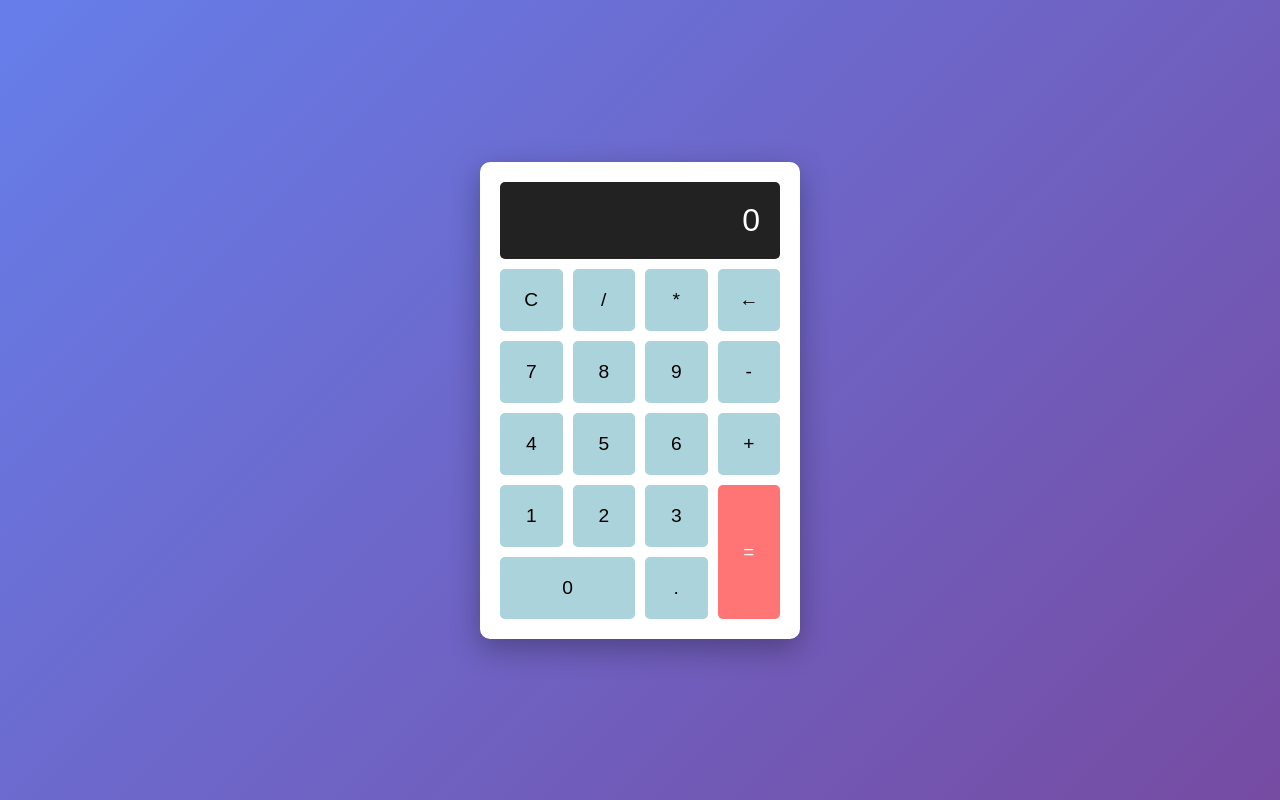
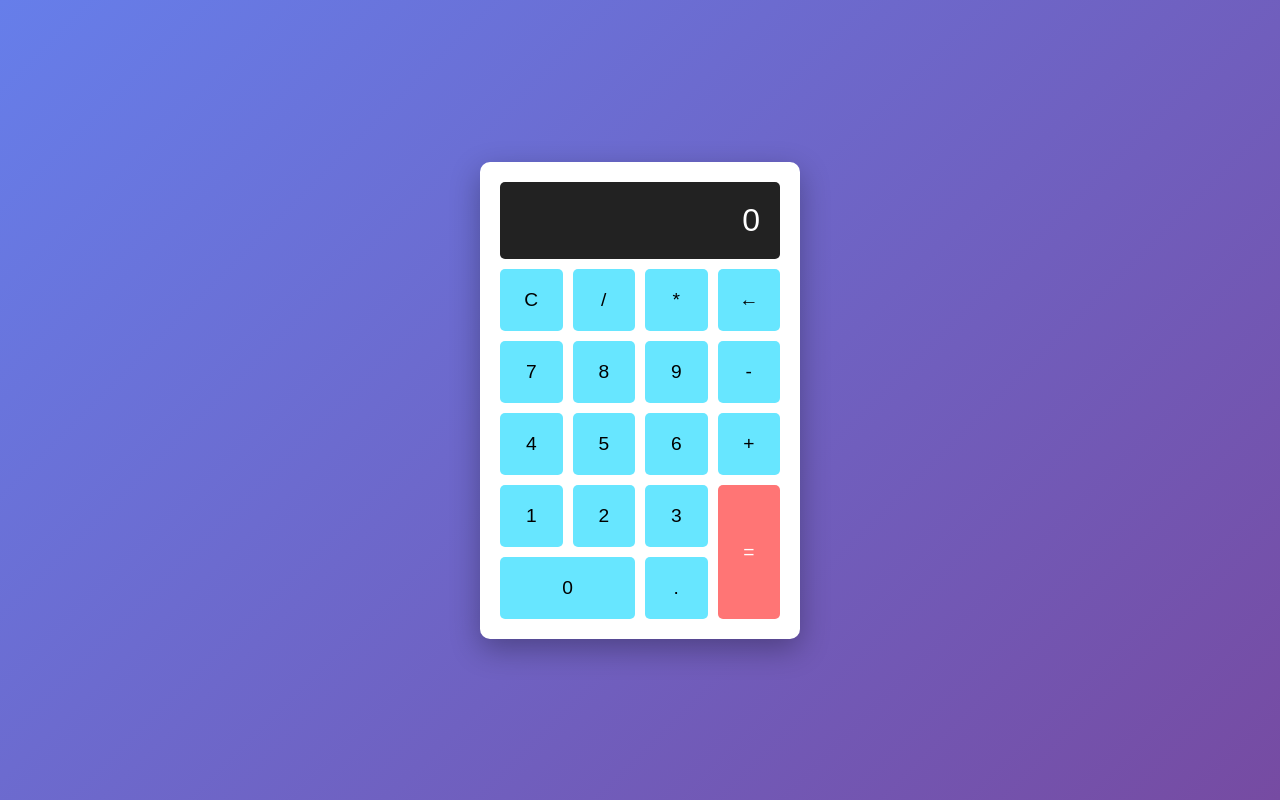
Before and after one commit to liuyuxian724/calculator-app, a plain HTML site: page index.html in a window 1280 px wide. Drawn offline with Linux system fonts and the light colour scheme.

Commit message:
Update button colors to blue theme

```diff
--- a/style.css
+++ b/style.css
@@ -43,7 +43,7 @@ button {
     padding: 20px;
     font-size: 1.2em;
     border: none;
-    background: #ABD3DB;
+    background: #67e6ff;
     border-radius: 5px;
     cursor: pointer;
     transition: all 0.3s;
```
